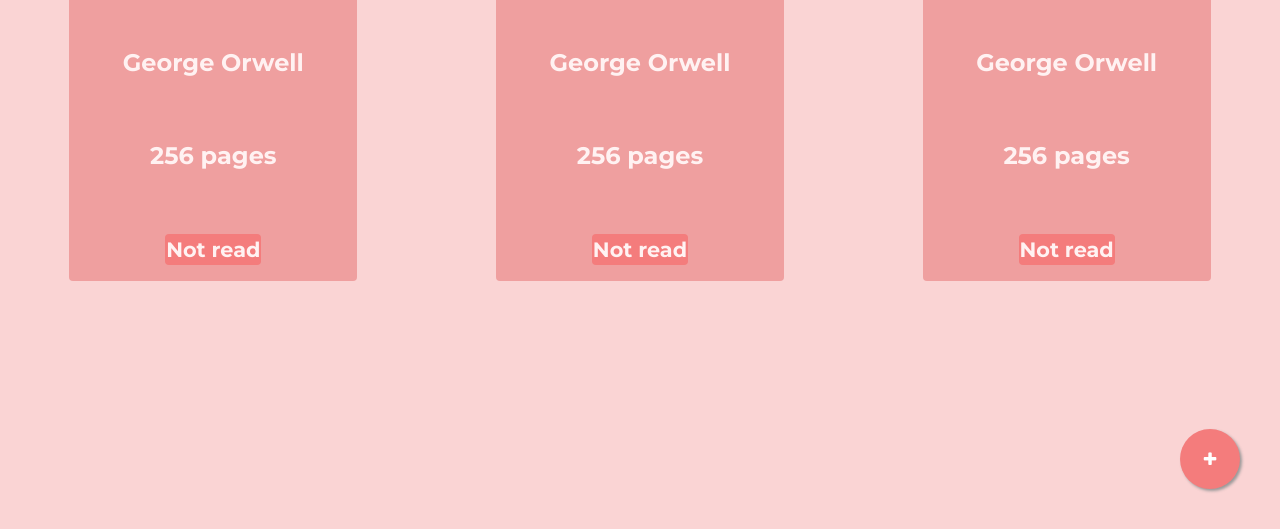
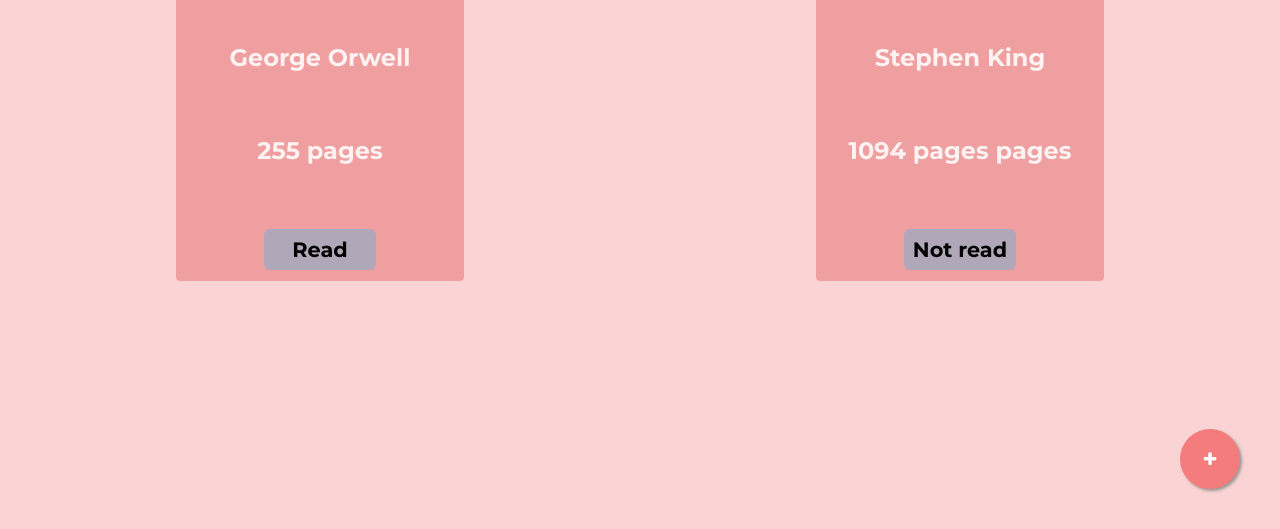
Before and after one commit to FabricioCervantes/Library, a plain HTML site: page index.html in a window 1280 px wide. Shown: the part 271-800 px from the top of the page. Drawn offline with Linux system fonts and the light colour scheme.

Commit message:
Added book object and array to JS

```diff
--- a/index.html
+++ b/index.html
@@ -23,10 +23,10 @@
     <div class="main">
         <div class="main__container">
             <div class="card__container">
-                <div class="card">
-                    <h4>1984</h4>
-                    <h5>George Orwell</h5>
-                    <h5>256 pages</h5>
+                <!-- <div class="card">
+                    <h4></h4>
+                    <h5></h5>
+                    <h5></h5>
                     <div class="read__btn">
                         Not read
                     </div>
@@ -46,7 +46,7 @@
                     <div class="read__btn">
                         Not read
                     </div>
-                </div>
+                </div> -->
             </div>
         </div>
         <a href="#" class="float">
--- a/script.js
+++ b/script.js
@@ -1 +1,45 @@
-console.log("WUUUUU");
+let myLibrary = [];
+
+function Book(title, author, pages, readStatus) {
+    this.title = title;
+    this.author = author;
+    this.pages = pages;
+    this.readStatus = readStatus;
+}
+
+const book1 = new Book("1984", "George Orwell", "255", "Read");
+const book2 = new Book("It", "Stephen King", "1094 pages", "Not read");
+
+
+console.log(book1.title);
+
+function addBookToLibrary() {
+    myLibrary.push(book1);
+    myLibrary.push(book2);
+}
+
+addBookToLibrary();
+
+for (let i = 0; i < myLibrary.length; i++) {
+    const bookCard = document.createElement("div");
+    const bookTitle = document.createElement("h4");
+    const bookAuthor = document.createElement("h5");
+    const bookPages = document.createElement("h5");
+    const bookReadBtn = document.createElement("div");
+
+
+    bookCard.classList.add("card");
+    bookReadBtn.classList.add("read__btn");
+    document.querySelector(".card__container").appendChild(bookCard);
+
+    bookTitle.textContent = myLibrary[i].title;
+    bookAuthor.textContent = myLibrary[i].author;
+    bookPages.textContent = myLibrary[i].pages + " pages";
+    bookReadBtn.textContent = myLibrary[i].readStatus;
+
+    bookCard.appendChild(bookTitle);
+    bookCard.appendChild(bookAuthor);
+    bookCard.appendChild(bookPages);
+    bookCard.appendChild(bookReadBtn);
+
+}
--- a/styles.css
+++ b/styles.css
@@ -55,7 +55,7 @@
 }
 
 .read__btn {
-    background-color: #F47C7C;
+    background: #b0a8b9;
     height: 2rem;
     width: 6rem;
     font-size: 1.3rem;
@@ -63,7 +63,9 @@
     display: flex;
     justify-content: center;
     align-items: center;
-    border-radius: 4px;
+    border-radius: 6px;
+    color: BLACK;
+    padding: 0.5rem;
 }
 
 .read__btn:hover {
```
